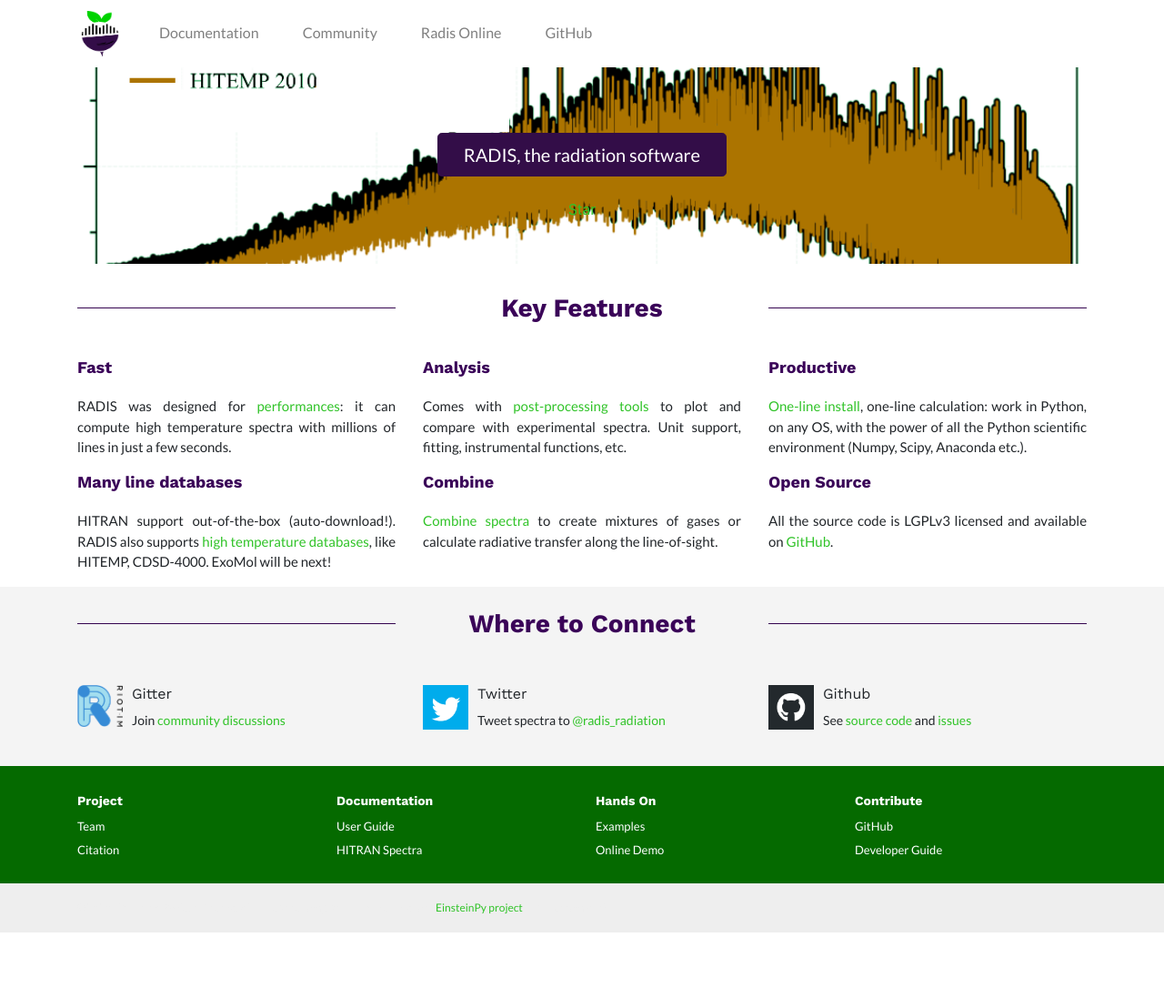
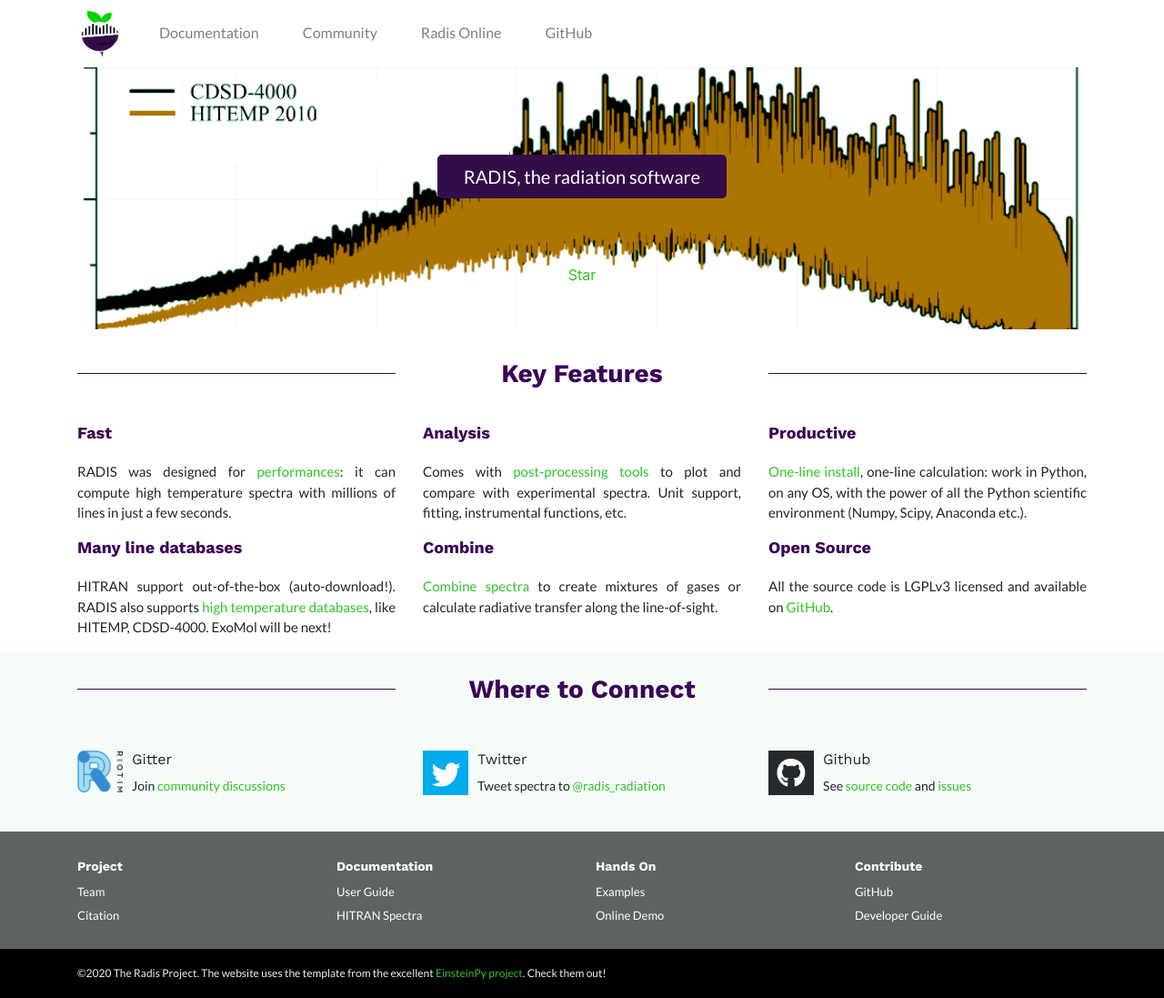
Before and after one commit to radis/radis.github.io, a Jekyll site: the page built from index.html, in a window 1280 px wide. Shown: the whole page at 91% size. Built offline with Jekyll 4.4.1, drawn with Linux system fonts in a browser that asks for light colours; before the commit the page ends 1025 px from its top, so only the background shows below that.

Commit message:
fixed final colors, recentered background image

```diff
--- a/_includes/hero.html
+++ b/_includes/hero.html
@@ -2,6 +2,7 @@
 <div class="container">
   <div class="hero" id="hero">
     <div class="container">
+      <br>
       <br>
       <div class="row">
         <div class="col-lg-4 col-md-4 col-sm-4"></div>
@@ -11,6 +12,8 @@
         </div>
         <div class="col-4 col-md-4 col-sm-4"></div>
       </div>
+      <br>
+      <br>
       <div clsss="row">
         <a class="github-button" href="https://github.com/radis/radis" data-icon="octicon-star" data-size="large" data-show-count="true" aria-label="Star radis/radis on GitHub">Star</a>
       </div>
--- a/css/main.sass
+++ b/css/main.sass
@@ -113,7 +113,7 @@
     border-color: #330d48
 
 .alt-color
-  background-color: #F4F4F4
+  background-color: #f5fcf7
 
 a
   color: #30C328
@@ -158,7 +158,7 @@
     border-bottom: 0
 
 .links
-  background-color: #056A00
+  background-color: #5d635f
   color: #fff
   font-family: "Lato", sans-serif
   h6
@@ -178,7 +178,7 @@
   margin-top: 30px
 
 .footer-copy
-  background-color: #eee
+  background-color: #000
   color: #eee
   font-family: "Lato", sans-serif
   font-size: 12px
```
